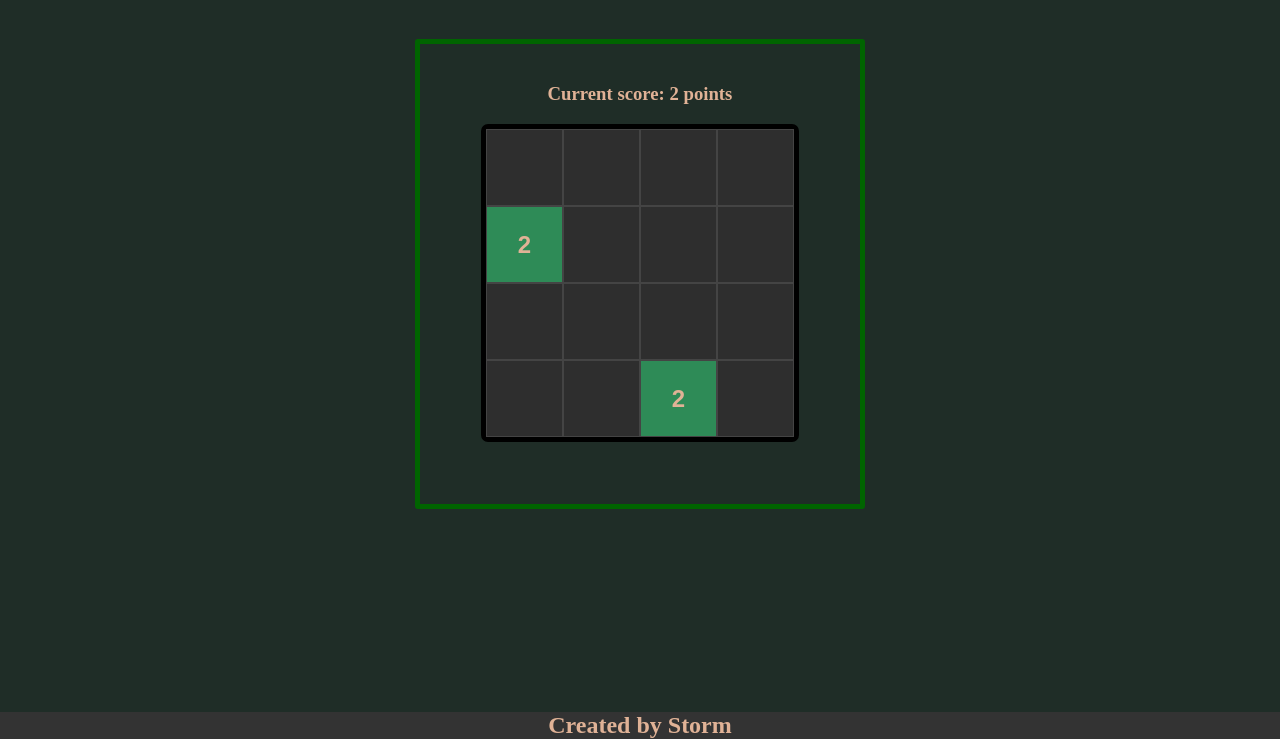
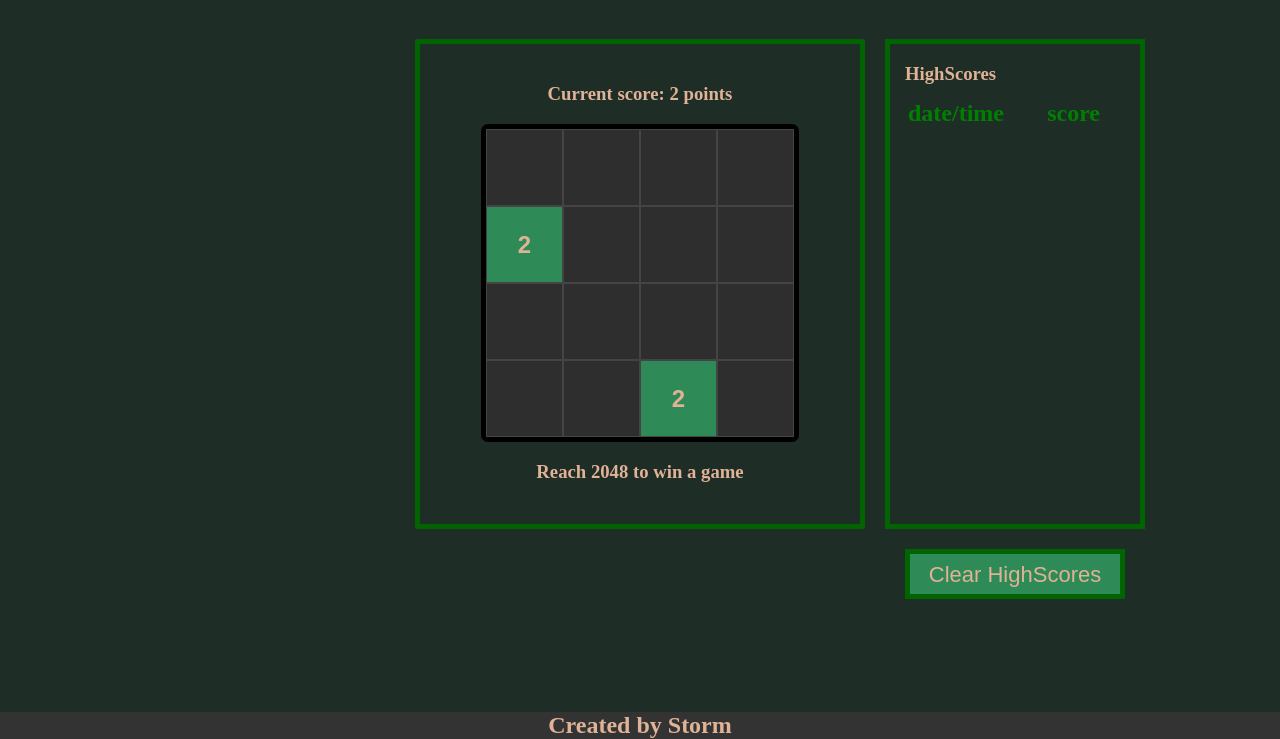
Before and after one commit to stormsinger/2048-by-Storm, a plain HTML site: page index.html in a window 1280 px wide. Shown: the part 61-800 px from the top of the page. Drawn offline with Linux system fonts and the light colour scheme.

Commit message:
version 1.01 (MVP) added highscores

```diff
--- a/index.html
+++ b/index.html
@@ -3,7 +3,7 @@
 <head>
     <meta charset="UTF-8">
     <meta name="viewport" content="width=device-width, initial-scale=1.0">
-    <title>Document</title>
+    <title>2048 • by Storm</title>
     <link rel="stylesheet" href="styles.css">
 </head>
 <body>
@@ -15,9 +15,53 @@
             <div class="score">
                 <h3>Current score: 0 points</h3>
             </div>
+            <div class="grid"></div>
+            <h3 class="won">Reach 2048 to win a game</h3>
         </section>
         <button>Play Again</button>
     </main>
+    <aside>
+        <div class="highScores">
+            <h3>HighScores</h3>
+            <table class="scores">
+                <tr>
+                    <th>date/time</th>
+                    <th>score</th>
+                </tr>
+                <tr>
+                    <td></td><td></td>
+                </tr>
+                <tr>
+                    <td></td><td></td>
+                </tr>
+                <tr>
+                    <td></td><td></td>
+                </tr>
+                <tr>
+                    <td></td><td></td>
+                </tr>
+                <tr>
+                    <td></td><td></td>
+                </tr>
+                <tr>
+                    <td></td><td></td>
+                </tr>
+                <tr>
+                    <td></td><td></td>
+                </tr>
+                <tr>
+                    <td></td><td></td>
+                </tr>
+                <tr>
+                    <td></td><td></td>
+                </tr>
+                <tr>
+                    <td></td><td></td>
+                </tr>
+            </table>
+        </div>
+        <button class="clearHS">Clear HighScores</button>
+    </aside>
     <footer>
         <h2>Created by Storm</h2>
     </footer>
--- a/main.js
+++ b/main.js
@@ -215,14 +215,84 @@ class Board {
             this.matrix[pos.x][pos.y] = this.newNumber();
         }
     }
+
+    chekWinCondition(score) {
+        return score > 2047;
+    }
 }
+
+class HighScores {
+  constructor(key = 'highscores') {
+    this.key = key;
+    this.scores = this.load();
+  }
+
+  load() {
+    const data = localStorage.getItem(this.key);
+    return data ? JSON.parse(data) : [];
+  }
+
+  save() {
+    localStorage.setItem(this.key, JSON.stringify(this.scores));
+  }
+
+  add(score) {
+    this.scores.push({
+            date: this.getFormattedDate(),
+            value: score
+        });
+    this.scores.sort((a, b) => b.value - a.value);
+    this.scores = this.scores.slice(0, 10);
+    this.save();
+  }
+
+  getFormattedDate() {
+    const now = new Date();
+
+    const year = now.getFullYear();
+    const month = String(now.getMonth() + 1).padStart(2, '0');
+    const day = String(now.getDate()).padStart(2, '0');
+
+    const hours = now.getHours();
+    const minutes = String(now.getMinutes()).padStart(2, '0');
+    const seconds = String(now.getSeconds()).padStart(2, '0');
+
+    return `${year}-${month}-${day} ${hours}:${minutes}:${seconds}`;
+  }
+
+
+  getTopScores() {
+    return this.scores;
+  }
+
+  showHighScores() {
+    const rows = document.querySelectorAll('.scores tr');
+    const scores = this.getTopScores();
+    for (let i = 1; i < rows.length; i++) {
+        const tableCells = rows[i].querySelectorAll('td');
+        if (scores[i - 1]) {
+            tableCells[0].textContent = scores[i - 1].date;
+            tableCells[1].textContent = scores[i - 1].value;
+        } else {
+            tableCells[0].textContent = '';
+            tableCells[1].textContent = '';
+        }
+    }
+  }
+
+  clear() {
+    this.scores = [];
+    this.save();
+    this.showHighScores();
+  }
+}
+
 
 const createMatrixElements = () => {
     const main = document.querySelector('section');
     const cells = [];
-    const board = document.createElement('div');
-    board.classList.add('grid')
-    main.append(board);
+    const board = document.querySelector('.grid');
+
     for(let i = 0; i < 4; i++){
         cells[i] = [];
         for(let j = 0; j < 4; j++){
@@ -235,10 +305,15 @@ const createMatrixElements = () => {
     return cells;
 }
 
+const currentHighScores = new HighScores('highscores');
+currentHighScores.showHighScores();
+
 const fourbyfour = new Board();
 cells = createMatrixElements();
 fourbyfour.updateMatrix(cells);
 const button = document.querySelector('button');
+const winElement = document.querySelector('.won');
+
 
 document.addEventListener('keydown', event => {
     if(!fourbyfour.checkGameEnd()){
@@ -260,6 +335,9 @@ document.addEventListener('keydown', event => {
         }
     setTimeout(() => {
         fourbyfour.updateMatrix(cells);
+        if(fourbyfour.chekWinCondition(fourbyfour.currentScore())){
+            winElement.textContent = `Congratulations! you reached ${fourbyfour.currentScore()}. Now try to reach more!`;
+        }
     }, 100);
     }else{
         button.style.display = 'block';
@@ -267,6 +345,14 @@ document.addEventListener('keydown', event => {
 });
 
 button.addEventListener('click', () => {
+    currentHighScores.add(fourbyfour.currentScore());
     fourbyfour.resetBoard();
     fourbyfour.updateMatrix(cells);
+    winElement.textContent = `Reach 2048 to win a game`;
+    currentHighScores.showHighScores();
 });
+
+const clearHS = document.querySelector('.clearHS');
+clearHS.addEventListener('click', () => {
+    currentHighScores.clear();
+});
--- a/styles.css
+++ b/styles.css
@@ -22,31 +22,39 @@ p {
 }
 header {
     text-align: center;
+    grid-column: 1 / 4;
+    height: 80px;
 }
 body {
     margin: 0;
-    display: flex;
+    display: grid;
+    grid-template-columns: 1fr 1fr 1fr;
+    grid-template-rows: 80px auto 80px;
     background-color: #1f2d27;
     color: #e0b296;
-    flex-direction: column;
     min-height: 100vh;
+}
 
+h1 {
+  grid-column: 3;
 }
+
 footer {
     background-color: #333;
     padding: 0px;
     text-align: center;
     margin-top: auto;
+    grid-column: 1 / 4;
 }
 h2 {
     margin: 0;
 }
 main {
-    flex: 1;
     padding: 20px;
     display: flex;
     flex-direction: column;
     align-items: center;
+    grid-column: 2;
 }
 button {
     display: none;
@@ -60,9 +68,25 @@ button {
     font-size: 24px;
     border: 5px solid darkgreen;
 }
+
+button:hover {
+    color: #ea6a1a;
+    background-color: #164b2d;
+    margin: 15px 15px 15px 10px;
+    width: 150px;
+    height: 50px;
+    line-height: 40px;
+    text-align: center;
+    font-size: 27px;
+    border: 5px solid rgb(5, 189, 5);
+    cursor: pointer;
+    transition: 0.1s;
+}
+
 section{
+
     width: 400px;
-    height: 420px;
+    height: 440px;
     border: 5px solid darkgreen;
     border-radius: 3px;
     padding: 20px;
@@ -77,6 +101,10 @@ section{
   background-color: #2e2e2e;
   border-radius: 7px;
   margin: 0 auto;
+}
+.won {
+  position: relative;
+  text-align: center;
 }
 
 .tile {
@@ -106,3 +134,51 @@ section{
 .tile.down {
   transform: translateY(calc(77px * var(--steps)));
 }
+
+.highScores{
+  display: grid;
+  grid-template-rows: 50px auto;
+  height: 480px;
+  width: 250px;
+  margin-top: 20px;
+  border: 5px solid darkgreen;
+}
+.scores {
+  background-color: transparent;
+  border: none;
+  text-align: left;
+  font-size: 12px;
+  font-weight: normal;
+  color: green;
+  width: 220px;
+  height: 30px;
+  line-height: 30px;
+}
+th {
+  font-size: 24px;
+}
+
+.clearHS {
+    display: block;
+    color: #e0b296;
+    background-color: #2e8b57;
+    margin: 20px;
+    width: 220px;
+    height: 50px;
+    line-height: 40px;
+    text-align: center;
+    font-size: 22px;
+    border: 5px solid darkgreen;
+}
+.clearHS:hover {
+    display: block;
+    color: #e0b296;
+    background-color: #2e8b57;
+    margin: 18px 18px 18px 16px;
+    width: 220px;
+    height: 50px;
+    line-height: 40px;
+    text-align: center;
+    font-size: 22px;
+    border: 5px solid darkgreen;
+}
```
